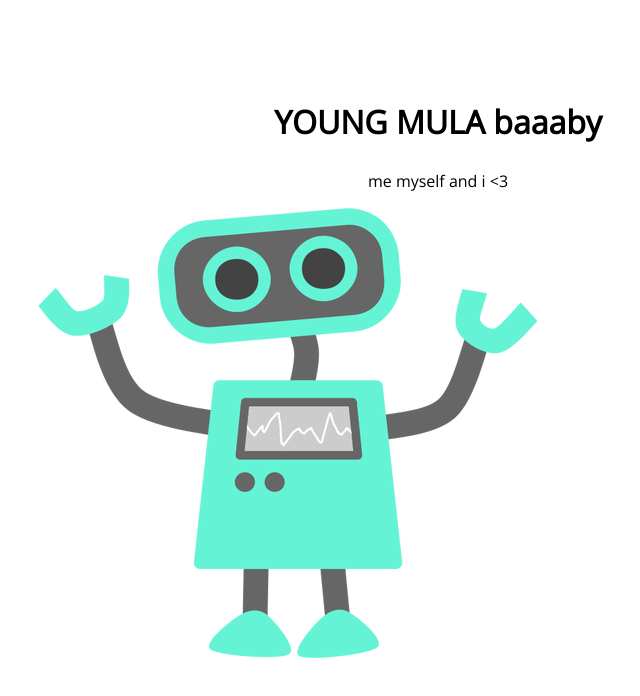
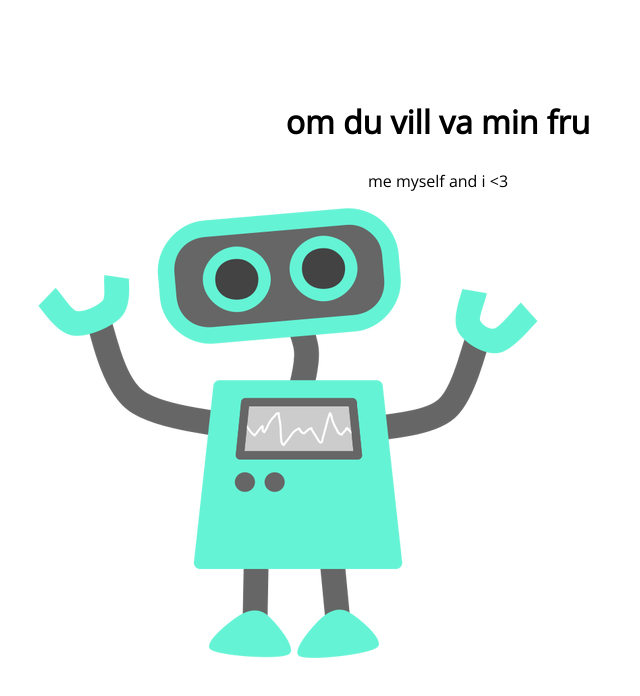
Before and after one commit to WictorNisa/my-own-websitee, a plain HTML site: page index.html in a window 1280 px wide. Shown: the whole page, without its empty margins (202-842 px from the left). Drawn offline with nearby package versions, Linux system fonts and the light colour scheme.

Commit message:
made a minor edit

```diff
--- a/index.html
+++ b/index.html
@@ -8,7 +8,7 @@
 </head>
 <body>
 	<section>
-		<h1>YOUNG MULA baaaby</h1>
+		<h1>om du vill va min fru</h1>
 		<p>me myself and i  <3</p>
 		<img src="img/happy-blue-robot.png">
 	</section>
```
